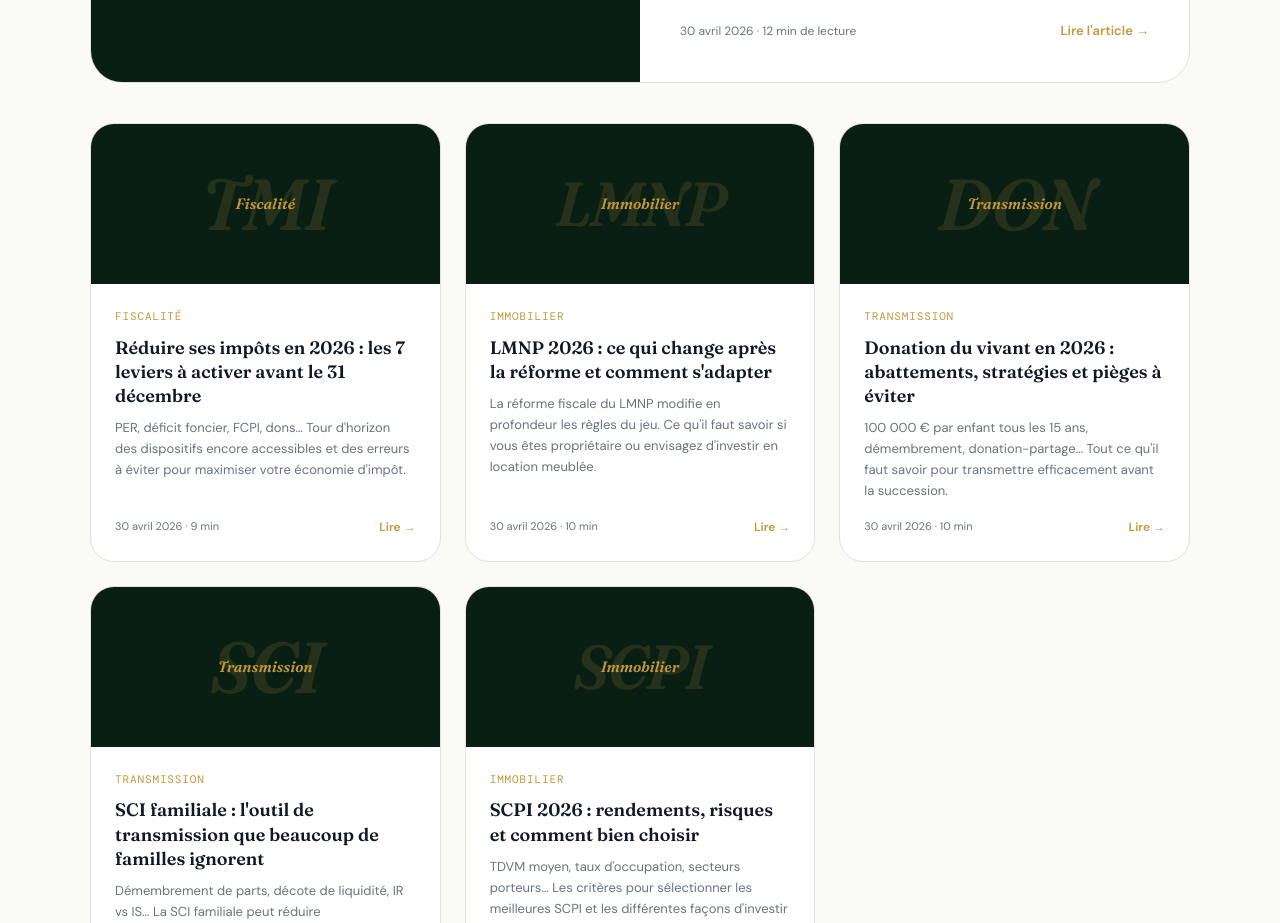
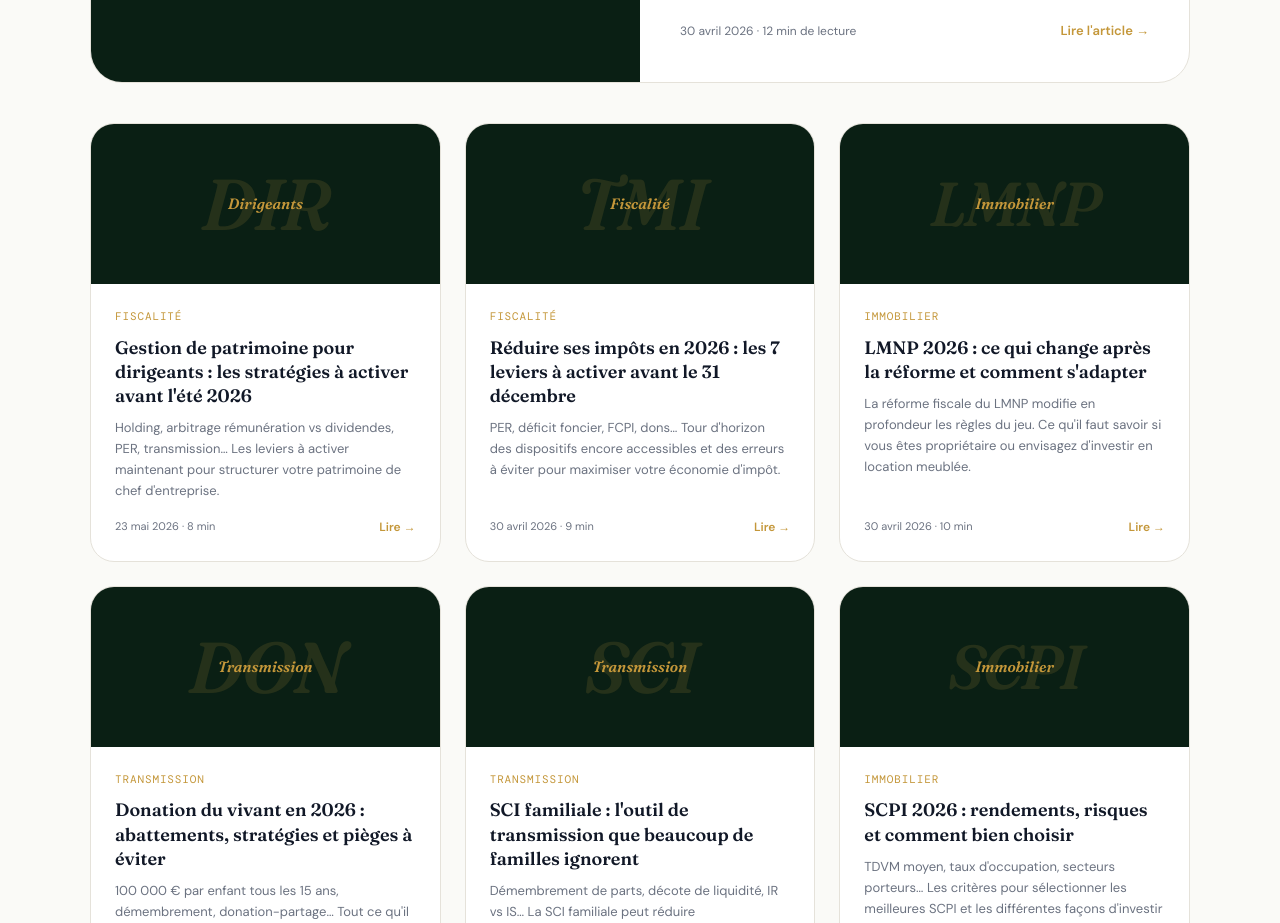
Before and after one commit to medymatima-a11y/proactifs-conseils, a plain HTML site: page blog/index.html in a window 1280 px wide. Shown: the part 806-1729 px from the top of the page. Drawn offline with nearby package versions, Linux system fonts and the light colour scheme.

Commit message:
Add card for gestion-patrimoine-dirigeants on blog index

```diff
--- a/blog/index.html
+++ b/blog/index.html
@@ -334,6 +334,22 @@
     <!-- Grille articles -->
     <div class="blog-grid" id="blogGrid">
 
+      <a class="blog-card" href="/blog/gestion-patrimoine-entreprise-dirigeants-strategies-2026" data-cat="fiscalite">
+        <div class="card-visual" style="position:relative;overflow:hidden;background:#0a1f14;">
+          <span style="font-family:'Fraunces',Georgia,serif;font-size:72px;font-style:italic;font-weight:700;color:rgba(196,151,58,0.15);line-height:1;letter-spacing:-2px;position:absolute;left:50%;top:50%;transform:translate(-50%,-50%);user-select:none;white-space:nowrap;">DIR</span>
+          <span style="font-family:'Fraunces',Georgia,serif;font-size:15px;font-style:italic;font-weight:600;color:#C4973A;position:relative;z-index:1;">Dirigeants</span>
+        </div>
+        <div class="card-body">
+          <div class="card-tag">Fiscalité</div>
+          <h3>Gestion de patrimoine pour dirigeants : les stratégies à activer avant l'été 2026</h3>
+          <p>Holding, arbitrage rémunération vs dividendes, PER, transmission… Les leviers à activer maintenant pour structurer votre patrimoine de chef d'entreprise.</p>
+          <div class="card-footer">
+            <span class="card-date">23 mai 2026 · 8 min</span>
+            <span class="card-link">Lire →</span>
+          </div>
+        </div>
+      </a>
+
       <a class="blog-card" href="/blog/reduire-impots-2026" data-cat="fiscalite">
         <div class="card-visual" style="position:relative;overflow:hidden;background:#0a1f14;">
           <span style="font-family:'Fraunces',Georgia,serif;font-size:72px;font-style:italic;font-weight:700;color:rgba(196,151,58,0.15);line-height:1;letter-spacing:-2px;position:absolute;left:50%;top:50%;transform:translate(-50%,-50%);user-select:none;white-space:nowrap;">TMI</span>
```
